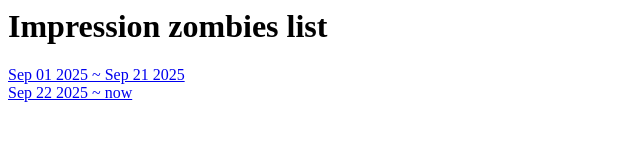
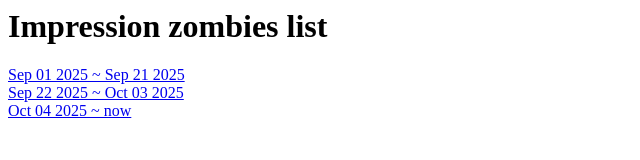
Before and after one commit to NE-401/ImpressionZombies_01, a plain HTML site: page index.html in a window 1280 px wide. Shown: the whole page, without its empty margins (0-640 px from the left). Drawn offline with Linux system fonts and the light colour scheme.

Commit message:
add 03 link on index.html

```diff
--- a/index.html
+++ b/index.html
@@ -4,5 +4,6 @@
 <body>
 	<h1>Impression zombies list</h1>
 	<a href='01.html'>Sep 01 2025 ~ Sep 21 2025</a><br>
-	<a href='02.html'>Sep 22 2025 ~ now</a><br>
+	<a href='02.html'>Sep 22 2025 ~ Oct 03 2025</a><br>
+	<a href='03.html'>Oct 04 2025 ~ now</a><br>
 </body>
```
